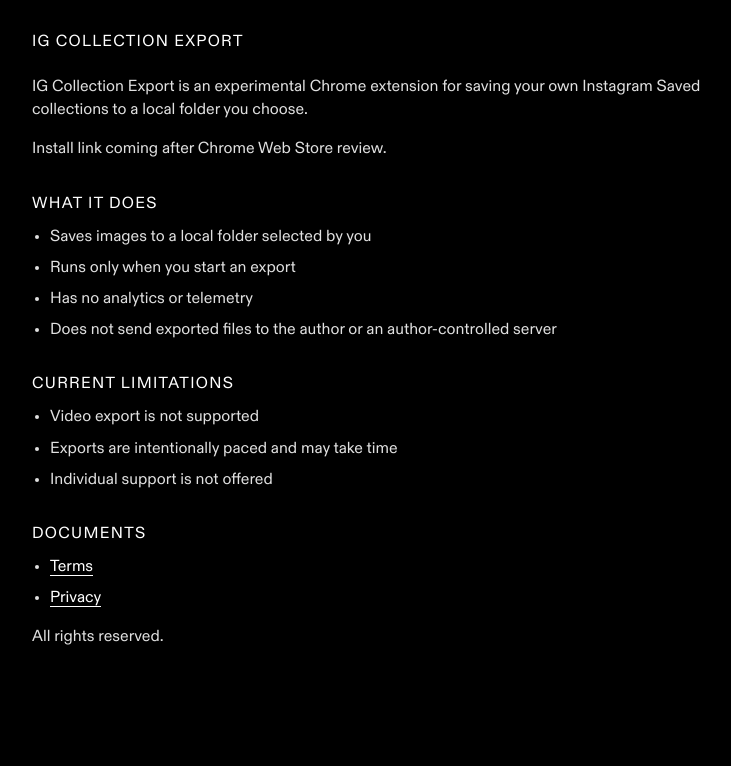
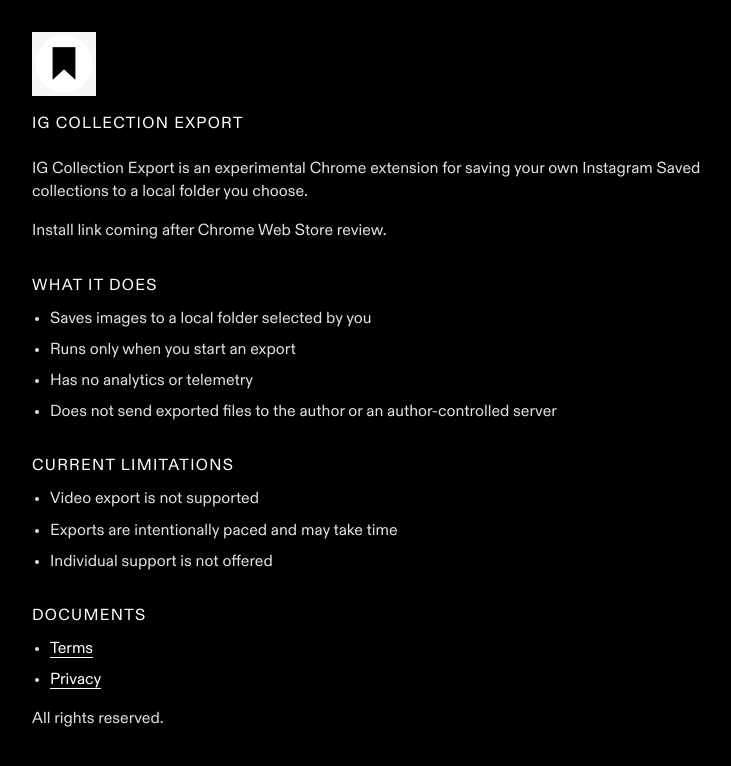
Before and after one commit to giosampietro/giosampietro-experiments, a Jekyll site: the page built from ig-collection-export/index.md, in a window 1280 px wide. Shown: the top 766 px of the page, without its empty margins (244-975 px from the left). Built offline with Jekyll 4.4.1, drawn with Linux system fonts in a browser that asks for light colours.

Commit message:
Add IG Collection Export icon to page

```diff
--- a/assets/styles.css
+++ b/assets/styles.css
@@ -44,6 +44,13 @@ body {
   min-height: 100vh;
   margin: 0 auto;
   padding: 32px 16px 56px;
+}
+
+.product-icon {
+  display: block;
+  width: 64px;
+  height: 64px;
+  margin: 0 0 18px;
 }
 
 h1,
--- a/ig-collection-export/index.md
+++ b/ig-collection-export/index.md
@@ -2,6 +2,8 @@
 layout: default
 title: IG Collection Export
 ---
+
+<img class="product-icon" src="../assets/icons/ig-collection-export-128.png" alt="IG Collection Export icon" width="64" height="64">
 
 # IG Collection Export
 
```
Also changed, not shown: assets/icons/ig-collection-export-128.png (added).
